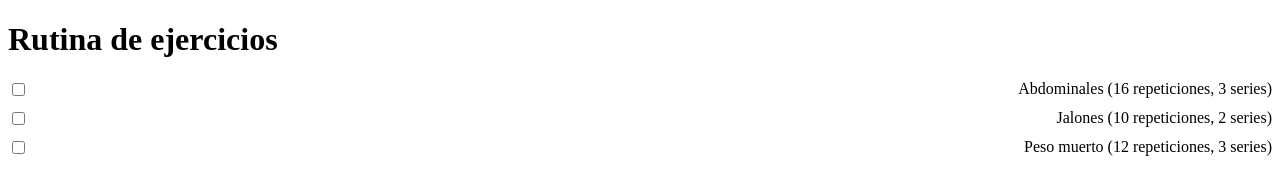
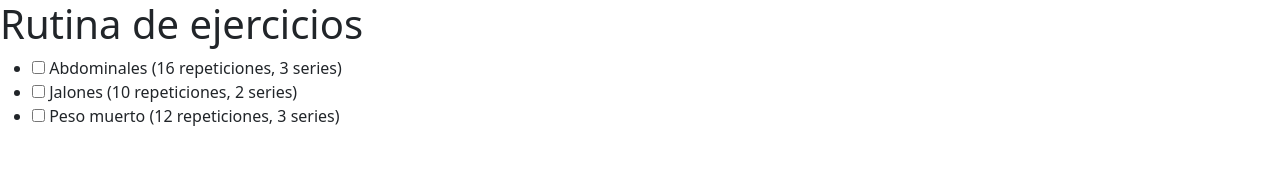
Before and after one commit to agusgonzaro/Gymroutine, a plain HTML site: page index.html in a window 1280 px wide. Drawn offline with nearby package versions, Linux system fonts and the light colour scheme.

Commit message:
Update index.html

```diff
--- a/index.html
+++ b/index.html
@@ -2,7 +2,7 @@
 <html lang="en">
 <head>
   <meta charset="UTF-8">
-  <link rel="stylesheet" href="style.css">
+  <link href="https://cdn.jsdelivr.net/npm/bootstrap@5.3.2/dist/css/bootstrap.min.css" rel="stylesheet" integrity="sha384-T3c6CoIi6uLrA9TneNEoa7RxnatzjcDSCmG1MXxSR1GAsXEV/Dwwykc2MPK8M2HN" crossorigin="anonymous">
   <title>Rutina de ejercicios</title>
 </head>
 <body>
```
